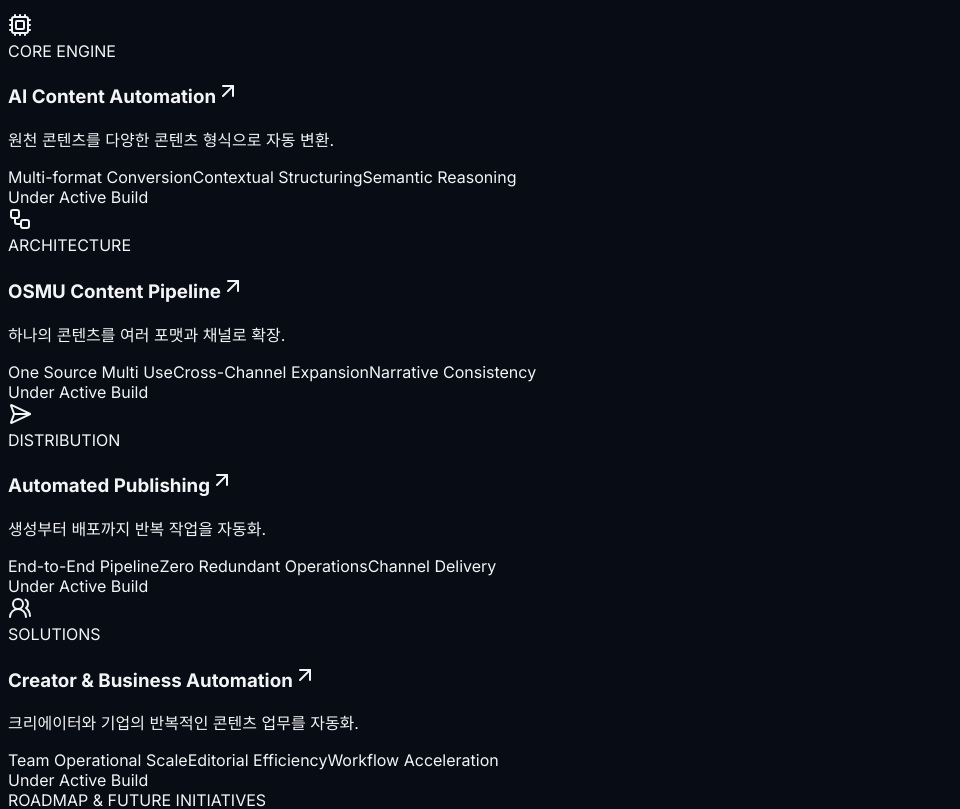
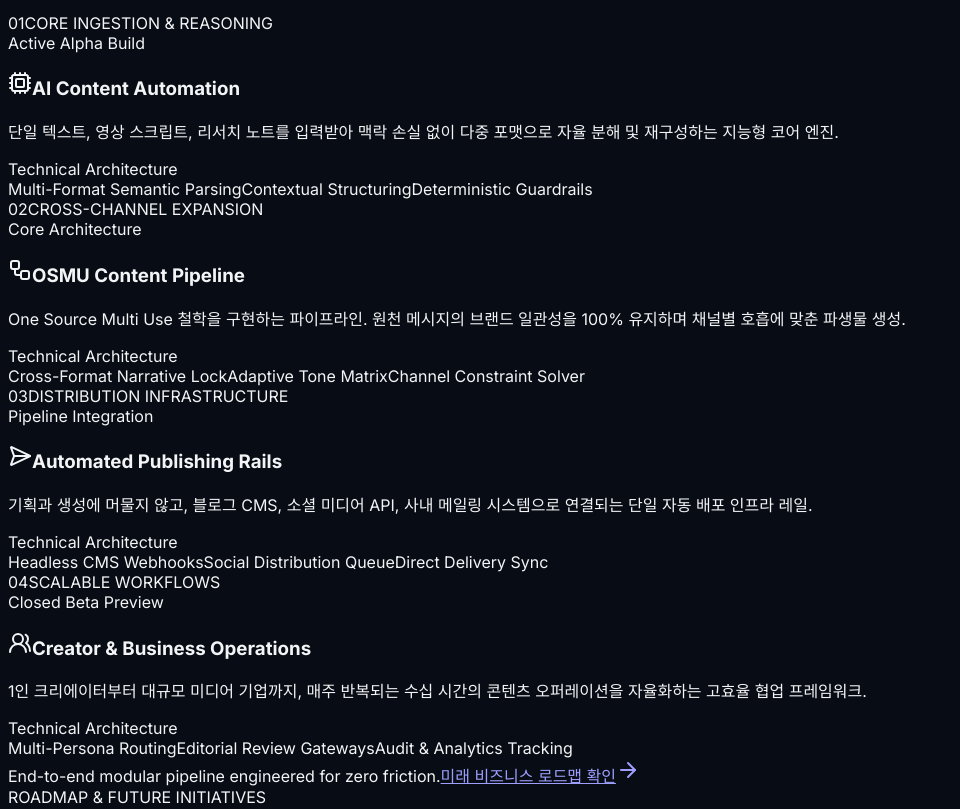
Before and after one commit to kncalabs/kncalabs, a Next.js app: page / in a window 1280 px wide. Shown: the part 4960-5769 px from the top of the page, without its empty margins (0-960 px from the left). Built offline with nearby package versions, Linux system fonts and the light colour scheme; a web font is replaced by a local one.

Commit message:
feat: transform Capabilities from boxed cards to high-end architectural rows

```diff
--- a/src/components/Capabilities.tsx
+++ b/src/components/Capabilities.tsx
@@ -1,41 +1,49 @@
 "use client";
 
 import React from "react";
-import { Cpu, Workflow, SendHorizontal, Users2, ArrowUpRight } from "lucide-react";
+import { Cpu, Workflow, SendHorizontal, Users2, ArrowRight } from "lucide-react";
 
 export default function Capabilities() {
-  const capabilities = [
+  const capabilityRows = [
     {
       id: "cap-1",
       icon: Cpu,
+      number: "01",
       title: "AI Content Automation",
-      badge: "CORE ENGINE",
-      description: "원천 콘텐츠를 다양한 콘텐츠 형식으로 자동 변환.",
-      highlights: ["Multi-format Conversion", "Contextual Structuring", "Semantic Reasoning"]
+      category: "CORE INGESTION & REASONING",
+      description: "단일 텍스트, 영상 스크립트, 리서치 노트를 입력받아 맥락 손실 없이 다중 포맷으로 자율 분해 및 재구성하는 지능형 코어 엔진.",
+      technicalSpecs: ["Multi-Format Semantic Parsing", "Contextual Structuring", "Deterministic Guardrails"],
+      status: "Active Alpha Build"
     },
     {
       id: "cap-2",
       icon: Workflow,
+      number: "02",
       title: "OSMU Content Pipeline",
-      badge: "ARCHITECTURE",
-      description: "하나의 콘텐츠를 여러 포맷과 채널로 확장.",
-      highlights: ["One Source Multi Use", "Cross-Channel Expansion", "Narrative Consistency"]
+      category: "CROSS-CHANNEL EXPANSION",
+      description: "One Source Multi Use 철학을 구현하는 파이프라인. 원천 메시지의 브랜드 일관성을 100% 유지하며 채널별 호흡에 맞춘 파생물 생성.",
+      technicalSpecs: ["Cross-Format Narrative Lock", "Adaptive Tone Matrix", "Channel Constraint Solver"],
+      status: "Core Architecture"
     },
     {
       id: "cap-3",
       icon: SendHorizontal,
-      title: "Automated Publishing",
-      badge: "DISTRIBUTION",
-      description: "생성부터 배포까지 반복 작업을 자동화.",
-      highlights: ["End-to-End Pipeline", "Zero Redundant Operations", "Channel Delivery"]
+      number: "03",
+      title: "Automated Publishing Rails",
+      category: "DISTRIBUTION INFRASTRUCTURE",
+      description: "기획과 생성에 머물지 않고, 블로그 CMS, 소셜 미디어 API, 사내 메일링 시스템으로 연결되는 단일 자동 배포 인프라 레일.",
+      technicalSpecs: ["Headless CMS Webhooks", "Social Distribution Queue", "Direct Delivery Sync"],
+      status: "Pipeline Integration"
     },
     {
       id: "cap-4",
       icon: Users2,
-      title: "Creator & Business Automation",
-      badge: "SOLUTIONS",
-      description: "크리에이터와 기업의 반복적인 콘텐츠 업무를 자동화.",
-      highlights: ["Team Operational Scale", "Editorial Efficiency", "Workflow Acceleration"]
+      number: "04",
+      title: "Creator & Business Operations",
+      category: "SCALABLE WORKFLOWS",
+      description: "1인 크리에이터부터 대규모 미디어 기업까지, 매주 반복되는 수십 시간의 콘텐츠 오퍼레이션을 자율화하는 고효율 협업 프레임워크.",
+      technicalSpecs: ["Multi-Persona Routing", "Editorial Review Gateways", "Audit & Analytics Tracking"],
+      status: "Closed Beta Preview"
     }
   ];
 
@@ -48,74 +56,93 @@ export default function Capabilities() {
 
       <div className="max-w-7xl mx-auto px-4 sm:px-6 lg:px-8">
 
-        {/* Section Header */}
-        <div className="text-center max-w-3xl mx-auto space-y-4">
+        {/* Section Header: Architectural & Editorial */}
+        <div className="max-w-4xl space-y-4">
           <div className="inline-flex items-center gap-2 px-3.5 py-1.5 rounded-full bg-sky-500/10 border border-sky-500/20 text-sky-300 text-xs font-mono font-medium tracking-wide">
             <span className="w-1.5 h-1.5 rounded-full bg-sky-400" />
-            <span>CAPABILITIES</span>
+            <span>ARCHITECTURAL CAPABILITIES</span>
           </div>
 
           <h2 className="text-3xl sm:text-5xl lg:text-6xl font-extrabold text-white tracking-tight leading-[1.12]">
             What We’re Building
           </h2>
 
-          <p className="text-base sm:text-xl text-slate-300 max-w-2xl mx-auto font-normal leading-relaxed">
-            현재 구축 중인 KNCA의 핵심 자동화 영역 및 아키텍처 역량입니다.
+          <p className="text-base sm:text-xl text-slate-300 font-normal leading-relaxed">
+            단순한 도구의 나열이 아닌, 콘텐츠 운영을 위한 4대 엔지니어링 아키텍처 역량입니다.
           </p>
         </div>
 
-        {/* 4 Clean Capabilities Cards Grid */}
-        <div className="mt-16 sm:mt-20 grid grid-cols-1 md:grid-cols-2 lg:grid-cols-4 gap-6 relative">
-          {capabilities.map((cap) => {
-            const Icon = cap.icon;
+        {/* Editorial Architecture Rows (No Repetitive Box Cards) */}
+        <div className="mt-16 sm:mt-20 border-t border-slate-800/80 divide-y divide-slate-800/80">
+          {capabilityRows.map((row) => {
+            const Icon = row.icon;
             return (
               <div
-                key={cap.id}
-                className="group relative rounded-2xl bg-slate-900/40 hover:bg-slate-900/80 border border-slate-800/80 hover:border-sky-500/40 p-6 sm:p-7 transition-all duration-300 backdrop-blur-sm flex flex-col justify-between"
+                key={row.id}
+                className="py-10 sm:py-12 group transition-all duration-300 grid grid-cols-1 lg:grid-cols-12 gap-6 sm:gap-8 items-start hover:bg-slate-900/20 px-3 sm:px-4 rounded-xl"
               >
-                <div className="space-y-5">
-                  {/* Top Badge & Icon */}
-                  <div className="flex items-center justify-between">
-                    <div className="w-11 h-11 rounded-xl bg-slate-800/80 border border-slate-700/80 group-hover:border-sky-400/40 flex items-center justify-center text-sky-400 transition-colors">
-                      <Icon className="w-5 h-5" />
-                    </div>
-                    <span className="text-[10px] font-mono text-slate-400 group-hover:text-sky-300 border border-slate-800 px-2.5 py-0.5 rounded-full bg-slate-950 font-semibold tracking-wider transition-colors">
-                      {cap.badge}
+                {/* Col 1: Number & Category Badge (3 cols) */}
+                <div className="lg:col-span-3 space-y-2">
+                  <div className="flex items-center gap-3">
+                    <span className="text-sm font-mono text-sky-400 font-bold">
+                      {row.number}
+                    </span>
+                    <span className="text-[11px] font-mono px-2.5 py-0.5 rounded-md bg-slate-900 border border-slate-800 text-slate-400 tracking-wider">
+                      {row.category}
                     </span>
                   </div>
+                  <div className="flex items-center gap-2 text-xs font-mono text-emerald-400 pt-1">
+                    <span className="w-1.5 h-1.5 rounded-full bg-emerald-400 animate-pulse" />
+                    <span>{row.status}</span>
+                  </div>
+                </div>
 
-                  {/* Title & Description */}
-                  <div className="space-y-2">
-                    <h3 className="text-xl font-bold text-white tracking-tight flex items-center justify-between">
-                      <span>{cap.title}</span>
-                      <ArrowUpRight className="w-4 h-4 text-slate-600 group-hover:text-sky-400 transition-colors" />
-                    </h3>
-                    <p className="text-sm text-slate-300 leading-relaxed font-sans font-medium">
-                      {cap.description}
-                    </p>
-                  </div>
+                {/* Col 2: Title & Deep Description (5 cols) */}
+                <div className="lg:col-span-5 space-y-3">
+                  <h3 className="text-xl sm:text-2xl font-bold text-white tracking-tight flex items-center gap-3 group-hover:text-sky-300 transition-colors">
+                    <Icon className="w-5 h-5 text-sky-400 shrink-0" />
+                    <span>{row.title}</span>
+                  </h3>
+                  <p className="text-sm text-slate-300 leading-relaxed font-sans">
+                    {row.description}
+                  </p>
+                </div>
 
-                  {/* Highlights Sub-tags */}
-                  <div className="pt-2 border-t border-slate-800/60 flex flex-wrap gap-1.5">
-                    {cap.highlights.map((tag) => (
+                {/* Col 3: Technical Specifications & Tags (4 cols) */}
+                <div className="lg:col-span-4 space-y-2 lg:pl-4">
+                  <span className="text-[11px] font-mono text-slate-400 uppercase tracking-wider block">
+                    Technical Architecture
+                  </span>
+                  <div className="flex flex-wrap gap-2">
+                    {row.technicalSpecs.map((spec) => (
                       <span
-                        key={tag}
-                        className="text-[11px] font-mono px-2 py-0.5 rounded-md bg-slate-950/70 border border-slate-800 text-slate-400 font-normal"
+                        key={spec}
+                        className="text-xs font-mono px-3 py-1.5 rounded-lg bg-slate-900/80 border border-slate-800 text-slate-300 font-medium group-hover:border-slate-700 transition-colors"
                       >
-                        {tag}
+                        {spec}
                       </span>
                     ))}
                   </div>
                 </div>
 
-                {/* Bottom subtle indicator */}
-                <div className="pt-6 mt-4 border-t border-slate-800/40 flex items-center justify-between text-[11px] font-mono text-slate-500">
-                  <span>Under Active Build</span>
-                  <span className="w-1.5 h-1.5 rounded-full bg-sky-400 animate-pulse" />
-                </div>
               </div>
             );
           })}
+        </div>
+
+        {/* Bottom Technical Assurance Bar */}
+        <div className="mt-8 pt-8 border-t border-slate-800/60 flex flex-wrap items-center justify-between gap-4 text-xs font-mono text-slate-400">
+          <span className="flex items-center gap-2">
+            <span className="w-2 h-2 rounded-full bg-sky-400" />
+            <span>End-to-end modular pipeline engineered for zero friction.</span>
+          </span>
+          <a
+            href="#future-business"
+            className="inline-flex items-center gap-1.5 text-sky-400 hover:text-sky-300 transition-colors"
+          >
+            <span>미래 비즈니스 로드맵 확인</span>
+            <ArrowRight className="w-3.5 h-3.5" />
+          </a>
         </div>
 
       </div>
```
